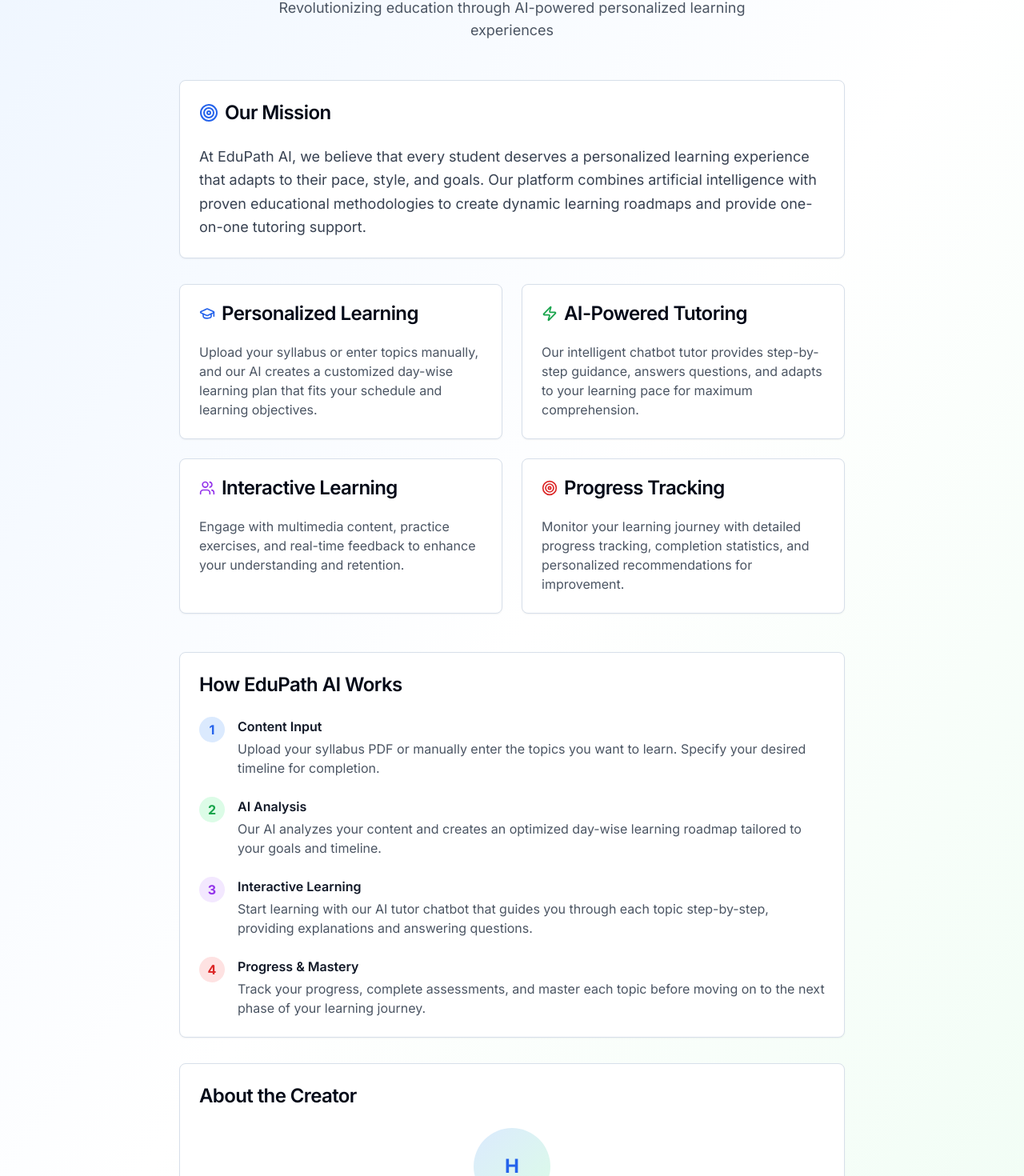
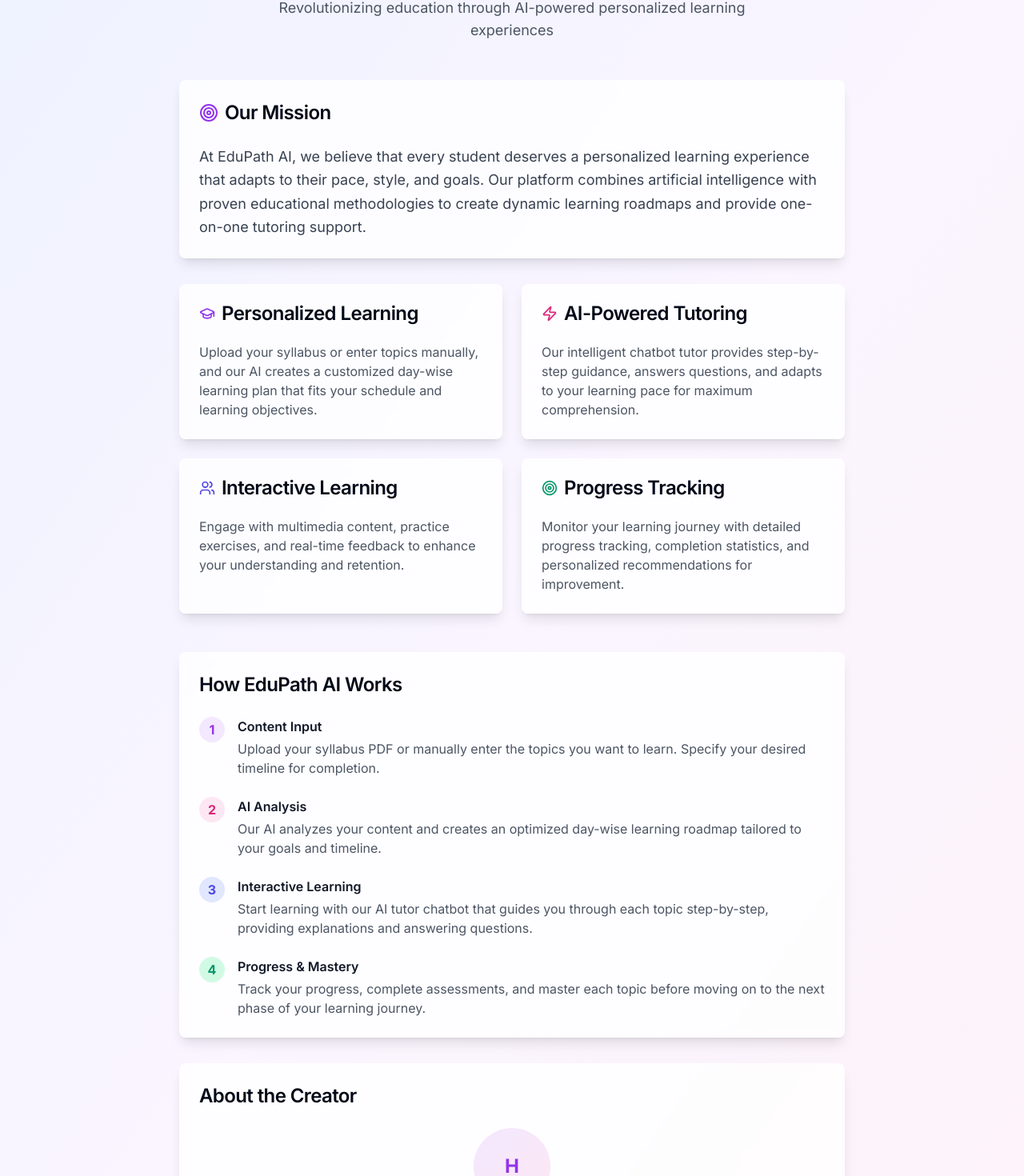
Before and after one commit to harsh1504660/EduPath-AI, a React (Vite) app: page /about in a window 1280 px wide. Shown: the part 157-1627 px from the top of the page at 80% size. Built offline with nearby package versions, Linux system fonts and the light colour scheme.

Commit message:
Change page background color
Adjusted the background color of all pages for better visual appeal.

```diff
--- a/src/pages/About.tsx
+++ b/src/pages/About.tsx
@@ -4,7 +4,7 @@ import { Card, CardContent, CardHeader, CardTitle } from '@/components/ui/card';
 
 const About = () => {
   return (
-    <div className="min-h-screen bg-gradient-to-br from-blue-50 via-white to-green-50 pt-8 pb-16">
+    <div className="min-h-screen bg-gradient-to-br from-indigo-50 via-purple-50 to-pink-50 pt-8 pb-16">
       <div className="max-w-4xl mx-auto px-4 sm:px-6 lg:px-8">
         {/* Header */}
         <div className="text-center mb-12">
@@ -17,10 +17,10 @@ const About = () => {
         </div>
 
         {/* Mission */}
-        <Card className="mb-8">
+        <Card className="mb-8 bg-white/80 backdrop-blur-sm shadow-lg border border-white/20">
           <CardHeader>
             <CardTitle className="flex items-center text-2xl">
-              <Target className="h-6 w-6 mr-2 text-blue-600" />
+              <Target className="h-6 w-6 mr-2 text-purple-600" />
               Our Mission
             </CardTitle>
           </CardHeader>
@@ -36,10 +36,10 @@ const About = () => {
 
         {/* Features Grid */}
         <div className="grid md:grid-cols-2 gap-6 mb-12">
-          <Card>
+          <Card className="bg-white/80 backdrop-blur-sm shadow-lg border border-white/20">
             <CardHeader>
               <CardTitle className="flex items-center">
-                <GraduationCap className="h-5 w-5 mr-2 text-blue-600" />
+                <GraduationCap className="h-5 w-5 mr-2 text-purple-600" />
                 Personalized Learning
               </CardTitle>
             </CardHeader>
@@ -51,10 +51,10 @@ const About = () => {
             </CardContent>
           </Card>
 
-          <Card>
+          <Card className="bg-white/80 backdrop-blur-sm shadow-lg border border-white/20">
             <CardHeader>
               <CardTitle className="flex items-center">
-                <Zap className="h-5 w-5 mr-2 text-green-600" />
+                <Zap className="h-5 w-5 mr-2 text-pink-600" />
                 AI-Powered Tutoring
               </CardTitle>
             </CardHeader>
@@ -66,10 +66,10 @@ const About = () => {
             </CardContent>
           </Card>
 
-          <Card>
+          <Card className="bg-white/80 backdrop-blur-sm shadow-lg border border-white/20">
             <CardHeader>
               <CardTitle className="flex items-center">
-                <Users className="h-5 w-5 mr-2 text-purple-600" />
+                <Users className="h-5 w-5 mr-2 text-indigo-600" />
                 Interactive Learning
               </CardTitle>
             </CardHeader>
@@ -81,10 +81,10 @@ const About = () => {
             </CardContent>
           </Card>
 
-          <Card>
+          <Card className="bg-white/80 backdrop-blur-sm shadow-lg border border-white/20">
             <CardHeader>
               <CardTitle className="flex items-center">
-                <Target className="h-5 w-5 mr-2 text-red-600" />
+                <Target className="h-5 w-5 mr-2 text-emerald-600" />
                 Progress Tracking
               </CardTitle>
             </CardHeader>
@@ -98,14 +98,14 @@ const About = () => {
         </div>
 
         {/* How It Works */}
-        <Card className="mb-8">
+        <Card className="mb-8 bg-white/80 backdrop-blur-sm shadow-lg border border-white/20">
           <CardHeader>
             <CardTitle className="text-2xl">How EduPath AI Works</CardTitle>
           </CardHeader>
           <CardContent>
             <div className="space-y-6">
               <div className="flex items-start space-x-4">
-                <div className="bg-blue-100 w-8 h-8 rounded-full flex items-center justify-center font-bold text-blue-600 flex-shrink-0">
+                <div className="bg-purple-100 w-8 h-8 rounded-full flex items-center justify-center font-bold text-purple-600 flex-shrink-0">
                   1
                 </div>
                 <div>
@@ -118,7 +118,7 @@ const About = () => {
               </div>
 
               <div className="flex items-start space-x-4">
-                <div className="bg-green-100 w-8 h-8 rounded-full flex items-center justify-center font-bold text-green-600 flex-shrink-0">
+                <div className="bg-pink-100 w-8 h-8 rounded-full flex items-center justify-center font-bold text-pink-600 flex-shrink-0">
                   2
                 </div>
                 <div>
@@ -131,7 +131,7 @@ const About = () => {
               </div>
 
               <div className="flex items-start space-x-4">
-                <div className="bg-purple-100 w-8 h-8 rounded-full flex items-center justify-center font-bold text-purple-600 flex-shrink-0">
+                <div className="bg-indigo-100 w-8 h-8 rounded-full flex items-center justify-center font-bold text-indigo-600 flex-shrink-0">
                   3
                 </div>
                 <div>
@@ -144,7 +144,7 @@ const About = () => {
               </div>
 
               <div className="flex items-start space-x-4">
-                <div className="bg-red-100 w-8 h-8 rounded-full flex items-center justify-center font-bold text-red-600 flex-shrink-0">
+                <div className="bg-emerald-100 w-8 h-8 rounded-full flex items-center justify-center font-bold text-emerald-600 flex-shrink-0">
                   4
                 </div>
                 <div>
@@ -160,14 +160,14 @@ const About = () => {
         </Card>
 
         {/* Team */}
-        <Card>
+        <Card className="bg-white/80 backdrop-blur-sm shadow-lg border border-white/20">
           <CardHeader>
             <CardTitle className="text-2xl">About the Creator</CardTitle>
           </CardHeader>
           <CardContent>
             <div className="text-center">
-              <div className="bg-gradient-to-br from-blue-100 to-green-100 w-24 h-24 rounded-full flex items-center justify-center mx-auto mb-4">
-                <span className="text-2xl font-bold text-blue-600">H</span>
+              <div className="bg-gradient-to-br from-purple-100 to-pink-100 w-24 h-24 rounded-full flex items-center justify-center mx-auto mb-4">
+                <span className="text-2xl font-bold text-purple-600">H</span>
               </div>
               <h3 className="text-xl font-semibold text-gray-900 mb-2">Harsh</h3>
               <p className="text-gray-600 max-w-2xl mx-auto">
--- a/src/pages/Upload.tsx
+++ b/src/pages/Upload.tsx
@@ -1,4 +1,3 @@
-
 import { useState } from 'react';
 import { useNavigate } from 'react-router-dom';
 import { Upload, FileText, Calendar, ArrowRight } from 'lucide-react';
@@ -83,7 +82,7 @@ const UploadPage = () => {
   };
 
   return (
-    <div className="min-h-screen bg-gradient-to-br from-blue-50 via-white to-green-50 pt-8 pb-16">
+    <div className="min-h-screen bg-gradient-to-br from-indigo-50 via-purple-50 to-pink-50 pt-8 pb-16">
       <div className="max-w-4xl mx-auto px-4 sm:px-6 lg:px-8">
         {/* Header */}
         <div className="text-center mb-12">
@@ -97,12 +96,12 @@ const UploadPage = () => {
 
         {/* Method Selection */}
         <div className="flex justify-center mb-8">
-          <div className="bg-white p-1 rounded-lg shadow-sm border border-gray-200">
+          <div className="bg-white/80 backdrop-blur-sm p-1 rounded-lg shadow-lg border border-white/20">
             <button
               onClick={() => setUploadMethod('pdf')}
               className={`px-6 py-2 rounded-md font-medium transition-colors ${
                 uploadMethod === 'pdf'
-                  ? 'bg-blue-600 text-white'
+                  ? 'bg-gradient-to-r from-purple-500 to-pink-500 text-white shadow-md'
                   : 'text-gray-600 hover:text-gray-900'
               }`}
             >
@@ -112,7 +111,7 @@ const UploadPage = () => {
               onClick={() => setUploadMethod('manual')}
               className={`px-6 py-2 rounded-md font-medium transition-colors ${
                 uploadMethod === 'manual'
-                  ? 'bg-blue-600 text-white'
+                  ? 'bg-gradient-to-r from-purple-500 to-pink-500 text-white shadow-md'
                   : 'text-gray-600 hover:text-gray-900'
               }`}
             >
@@ -125,10 +124,10 @@ const UploadPage = () => {
           {/* Main Content */}
           <div className="md:col-span-2">
             {uploadMethod === 'pdf' ? (
-              <Card>
+              <Card className="bg-white/80 backdrop-blur-sm shadow-lg border border-white/20">
                 <CardHeader>
                   <CardTitle className="flex items-center">
-                    <Upload className="h-5 w-5 mr-2 text-blue-600" />
+                    <Upload className="h-5 w-5 mr-2 text-purple-600" />
                     Upload Syllabus PDF
                   </CardTitle>
                 </CardHeader>
@@ -136,7 +135,7 @@ const UploadPage = () => {
                   <div
                     className={`border-2 border-dashed rounded-lg p-8 text-center transition-colors ${
                       dragOver
-                        ? 'border-blue-500 bg-blue-50'
+                        ? 'border-purple-500 bg-purple-50'
                         : 'border-gray-300 hover:border-gray-400'
                     }`}
                     onDragOver={handleDragOver}
@@ -157,10 +156,10 @@ const UploadPage = () => {
                 </CardContent>
               </Card>
             ) : (
-              <Card>
+              <Card className="bg-white/80 backdrop-blur-sm shadow-lg border border-white/20">
                 <CardHeader>
                   <CardTitle className="flex items-center">
-                    <FileText className="h-5 w-5 mr-2 text-blue-600" />
+                    <FileText className="h-5 w-5 mr-2 text-purple-600" />
                     Enter Topics Manually
                   </CardTitle>
                 </CardHeader>
@@ -183,10 +182,10 @@ Deployment"
             )}
 
             {/* Days Input */}
-            <Card className="mt-6">
+            <Card className="mt-6 bg-white/80 backdrop-blur-sm shadow-lg border border-white/20">
               <CardHeader>
                 <CardTitle className="flex items-center">
-                  <Calendar className="h-5 w-5 mr-2 text-blue-600" />
+                  <Calendar className="h-5 w-5 mr-2 text-purple-600" />
                   Learning Duration
                 </CardTitle>
               </CardHeader>
@@ -209,7 +208,7 @@ Deployment"
             {/* Generate Button */}
             <Button
               onClick={handleSubmit}
-              className="w-full mt-6 py-6 text-lg bg-blue-600 hover:bg-blue-700"
+              className="w-full mt-6 py-6 text-lg bg-gradient-to-r from-purple-500 to-pink-500 hover:from-purple-600 hover:to-pink-600 text-white border-0 shadow-lg"
               size="lg"
             >
               Generate My Roadmap
@@ -219,10 +218,10 @@ Deployment"
 
           {/* Side Illustration */}
           <div className="hidden md:block">
-            <Card className="h-full">
+            <Card className="h-full bg-white/80 backdrop-blur-sm shadow-lg border border-white/20">
               <CardContent className="p-6 flex flex-col items-center justify-center text-center h-full">
-                <div className="bg-gradient-to-br from-blue-100 to-green-100 w-32 h-32 rounded-full flex items-center justify-center mb-6">
-                  <Calendar className="h-16 w-16 text-blue-600" />
+                <div className="bg-gradient-to-br from-purple-100 to-pink-100 w-32 h-32 rounded-full flex items-center justify-center mb-6">
+                  <Calendar className="h-16 w-16 text-purple-600" />
                 </div>
                 <h3 className="text-lg font-semibold text-gray-900 mb-2">
                   Smart Planning
```
Also changed, not shown: src/pages/Chatbot.tsx (+27 -27 lines).
